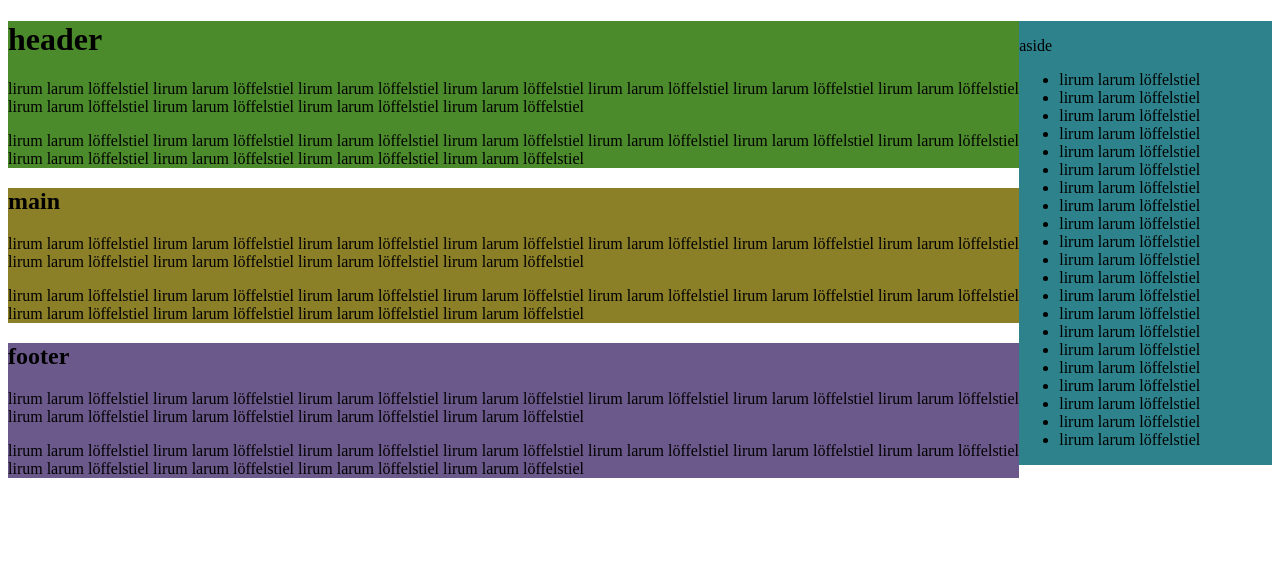
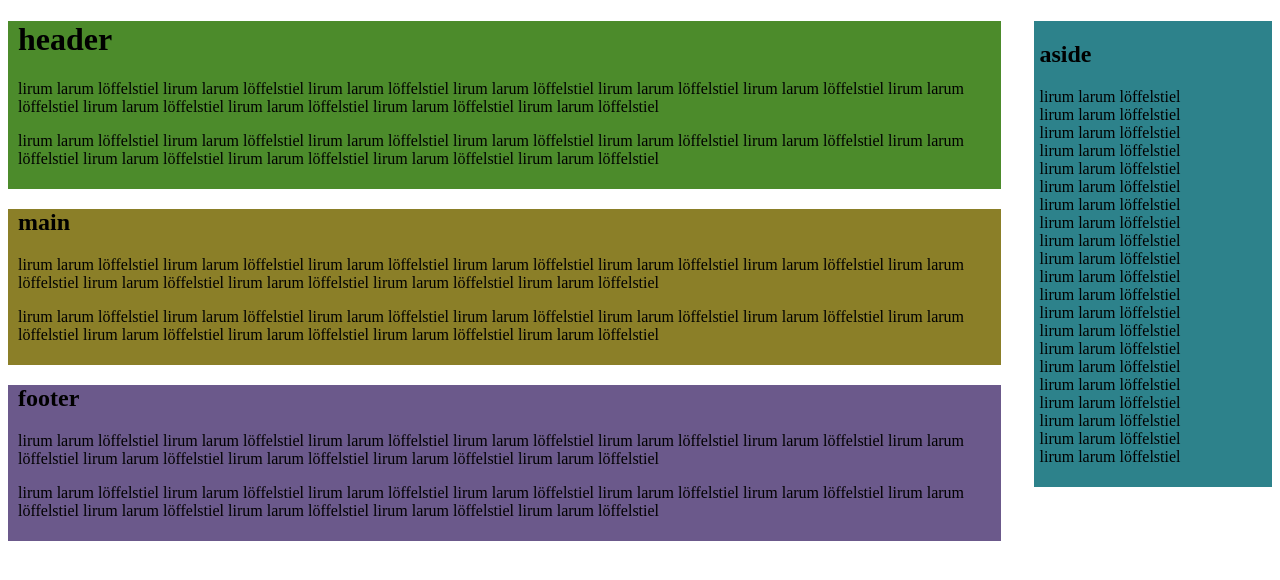
Before and after one commit to Reto7/htmlcss, a plain HTML site: page RetoEigeneTests/index.html in a window 1280 px wide. Drawn offline with Linux system fonts and the light colour scheme.

Commit message:
eigene flow layout versuche

```diff
--- a/RetoEigeneTests/css/style.css
+++ b/RetoEigeneTests/css/style.css
@@ -5,18 +5,31 @@ article, aside, footer, header, main, nav, section {
 
 header {
     background-color: #4c8b2b;
-    width: 80%;
+    width: 77%;
+    /* orul */
+    padding: 0px 10px 5px 10px;
 }
 main {
     background-color: #8b7f28;
-    width: 80%;
+    width: 77%;
+    /* orul */
+    padding: 0px 10px 5px 10px;
 }
 aside {
     background-color: #2d828b;
-    width: 20%;
+    width: 18%;
+    /* orul */
+    padding: 0px 5px 5px 5px;
     float: right;
 }
 footer {
     background-color: #6b598b;
-    width: 80%;
+    width: 77%;
+    /* orul */
+    padding: 0px 10px 5px 10px;
 }
+
+ul {
+    padding: 0;
+    list-style-type: none;
+}
--- a/RetoEigeneTests/index.html
+++ b/RetoEigeneTests/index.html
@@ -7,7 +7,7 @@
 </head>
 <body>
     <aside>
-        <p>aside</p>
+        <h2>aside</h2>
         <ul>
             <li>lirum larum löffelstiel</li>
             <li>lirum larum löffelstiel</li>
```
